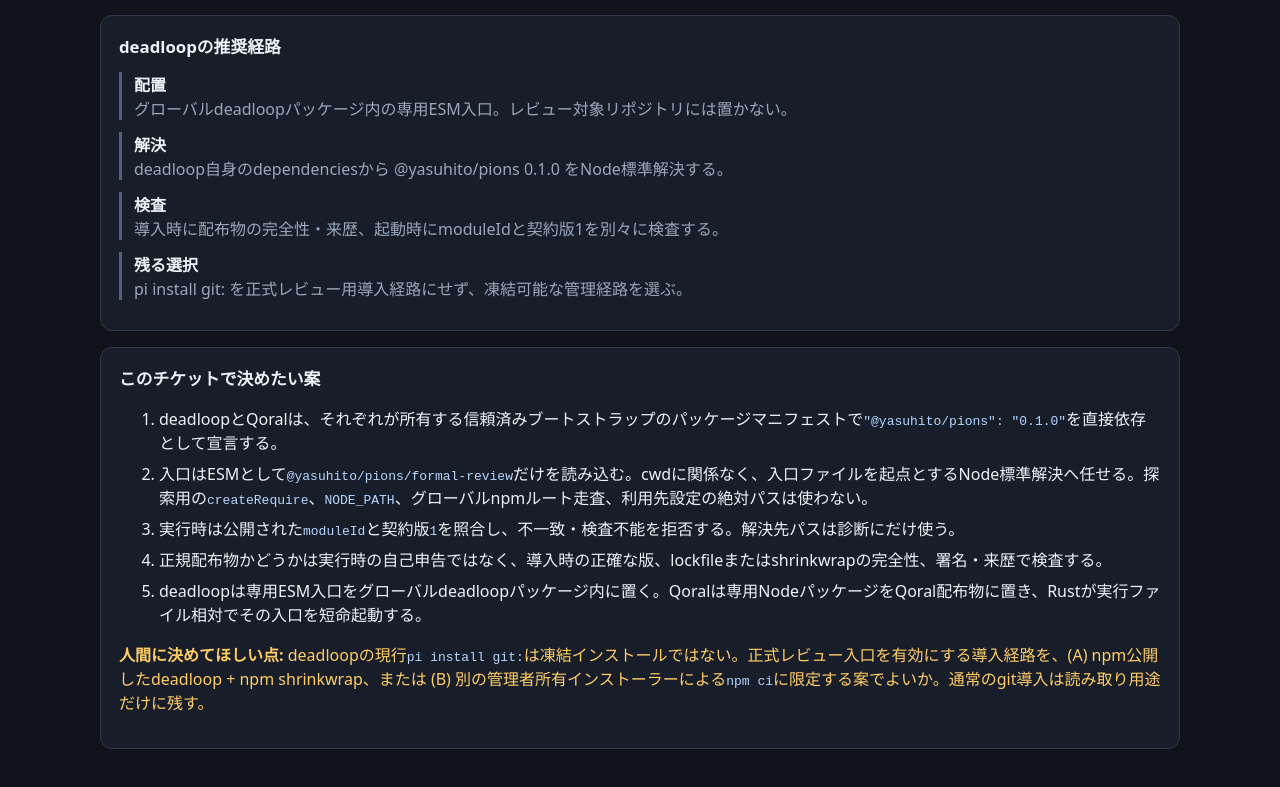
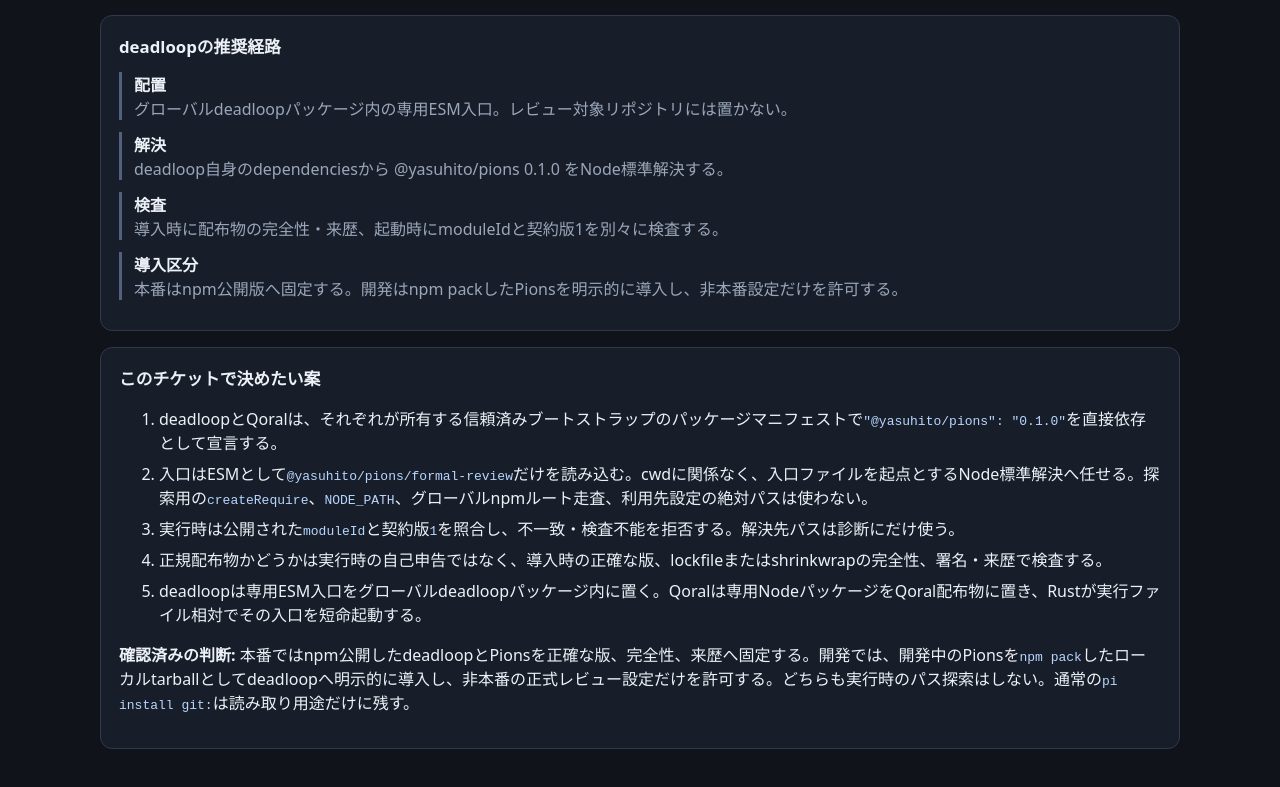
Before and after one commit to yasuhito/pions, a website: page prototypes/issue-70-module-resolution.html in a window 1280 px wide. Shown: the part 793-1580 px from the top of the page. Drawn offline with Linux system fonts and the light colour scheme.

Commit message:
Record module resolution prototype decision

```diff
--- a/prototypes/issue-70-module-resolution.html
+++ b/prototypes/issue-70-module-resolution.html
@@ -83,7 +83,7 @@
       <li>正規配布物かどうかは実行時の自己申告ではなく、導入時の正確な版、lockfileまたはshrinkwrapの完全性、署名・来歴で検査する。</li>
       <li>deadloopは専用ESM入口をグローバルdeadloopパッケージ内に置く。Qoralは専用NodeパッケージをQoral配布物に置き、Rustが実行ファイル相対でその入口を短命起動する。</li>
     </ol>
-    <p class="warning"><strong>人間に決めてほしい点:</strong> deadloopの現行<code>pi install git:</code>は凍結インストールではない。正式レビュー入口を有効にする導入経路を、(A) npm公開したdeadloop + npm shrinkwrap、または (B) 別の管理者所有インストーラーによる<code>npm ci</code>に限定する案でよいか。通常のgit導入は読み取り用途だけに残す。</p>
+    <p><strong>確認済みの判断:</strong> 本番ではnpm公開したdeadloopとPionsを正確な版、完全性、来歴へ固定する。開発では、開発中のPionsを<code>npm pack</code>したローカルtarballとしてdeadloopへ明示的に導入し、非本番の正式レビュー設定だけを許可する。どちらも実行時のパス探索はしない。通常の<code>pi install git:</code>は読み取り用途だけに残す。</p>
   </section>
 
 <script>
@@ -94,7 +94,7 @@ const cases = {
       ['配置', 'グローバルdeadloopパッケージ内の専用ESM入口。レビュー対象リポジトリには置かない。'],
       ['解決', 'deadloop自身のdependenciesから @yasuhito/pions 0.1.0 をNode標準解決する。'],
       ['検査', '導入時に配布物の完全性・来歴、起動時にmoduleIdと契約版1を別々に検査する。'],
-      ['残る選択', 'pi install git: を正式レビュー用導入経路にせず、凍結可能な管理経路を選ぶ。']
+      ['導入区分', '本番はnpm公開版へ固定する。開発はnpm packしたPionsを明示的に導入し、非本番設定だけを許可する。']
     ]
   },
   qoral: {
```
